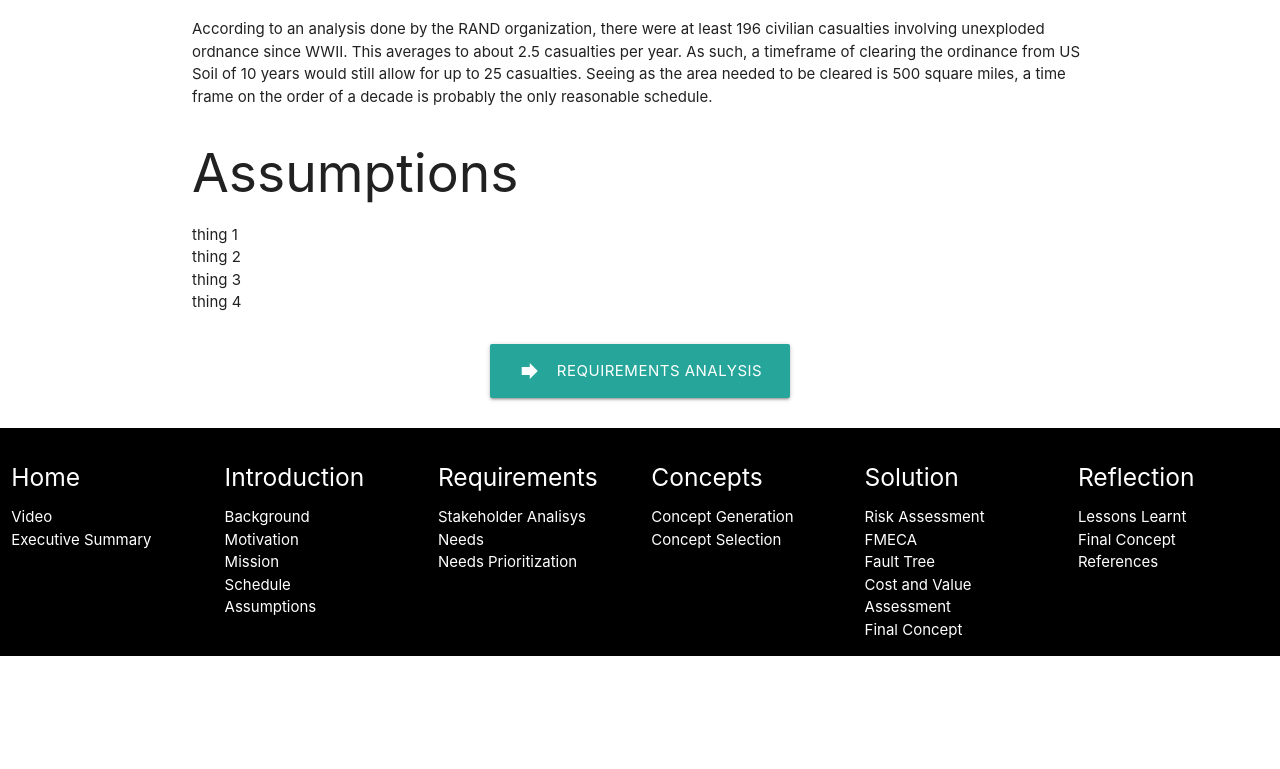
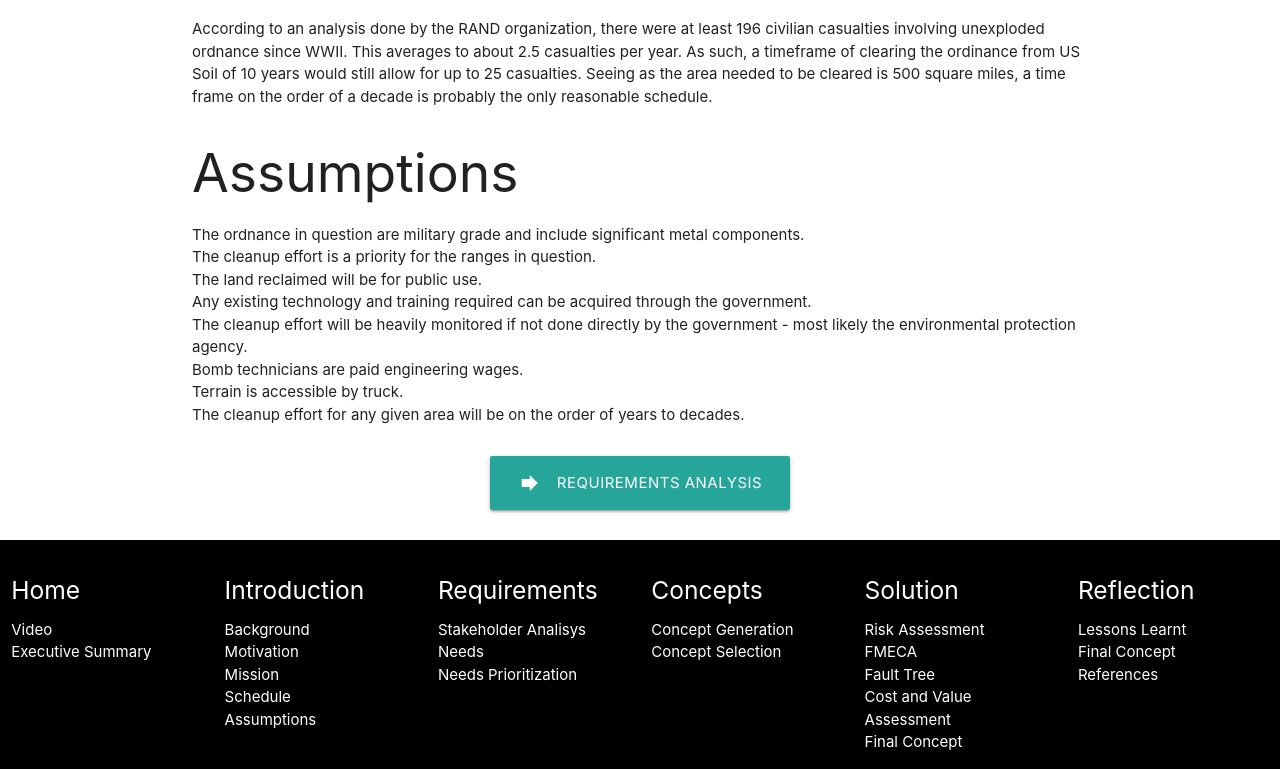
Before and after one commit to wmarrujo/aae351-website, a website: page pages/introduction.html in a window 1280 px wide. Shown: the part 983-1752 px from the top of the page. Before the commit the page ends 1639 px from the top, so only its background shows below. Drawn offline with nearby package versions, Linux system fonts and the light colour scheme.

Commit message:
final sections

```diff
--- a/pages/introduction.html
+++ b/pages/introduction.html
@@ -46,12 +46,16 @@
             <h2>Schedule</h2>
             <p>According to an analysis done by the RAND organization, there were at least 196 civilian casualties involving unexploded ordnance since WWII. This averages to about 2.5 casualties per year. As such, a timeframe of clearing the ordinance from US Soil of 10 years would still allow for up to 25 casualties. Seeing as the area needed to be cleared is 500 square miles, a time frame on the order of a decade is probably the only reasonable schedule.</p>
 
-            <h2>Assumptions</h2><!-- TODO -->
+            <h2>Assumptions</h2>
             <ul>
-                <li>thing 1</li>
-                <li>thing 2</li>
-                <li>thing 3</li>
-                <li>thing 4</li>
+                <li>The ordnance in question are military grade and include significant metal components.</li>
+                <li>The cleanup effort is a priority for the ranges in question.</li>
+                <li>The land reclaimed will be for public use.</li>
+                <li>Any existing technology and training required can be acquired through the government.</li>
+                <li>The cleanup effort will be heavily monitored if not done directly by the government - most likely the environmental protection agency.</li>
+                <li>Bomb technicians are paid engineering wages.</li>
+                <li>Terrain is accessible by truck.</li>
+                <li>The cleanup effort for any given area will be on the order of years to decades.</li>
             </ul>
         </main>
         <div id="next" class="center">
```
Also changed, not shown: pages/index.html (+2 -2 lines), pages/reflection.html (+4 -4 lines), pages/solution.html (+1 -1 lines).
